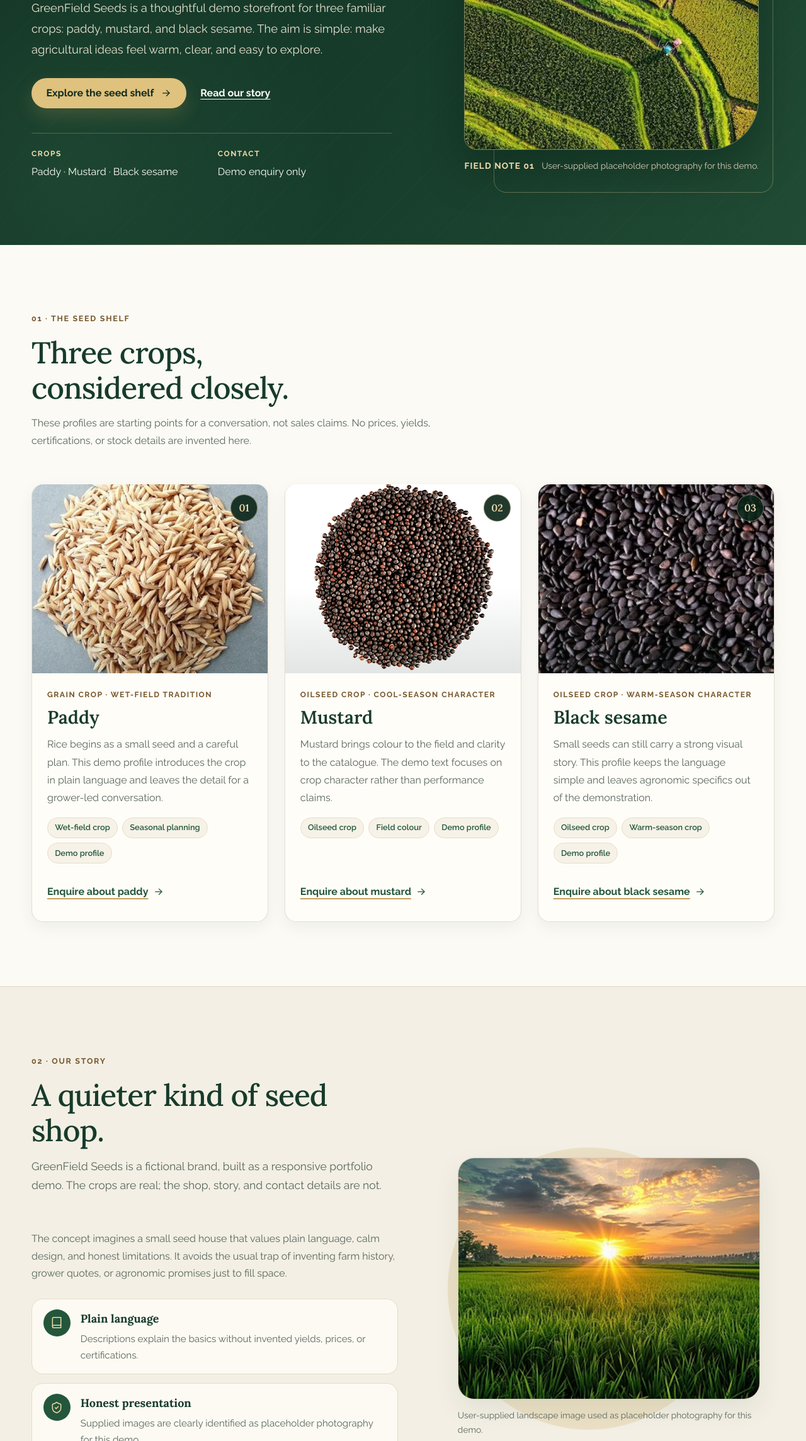
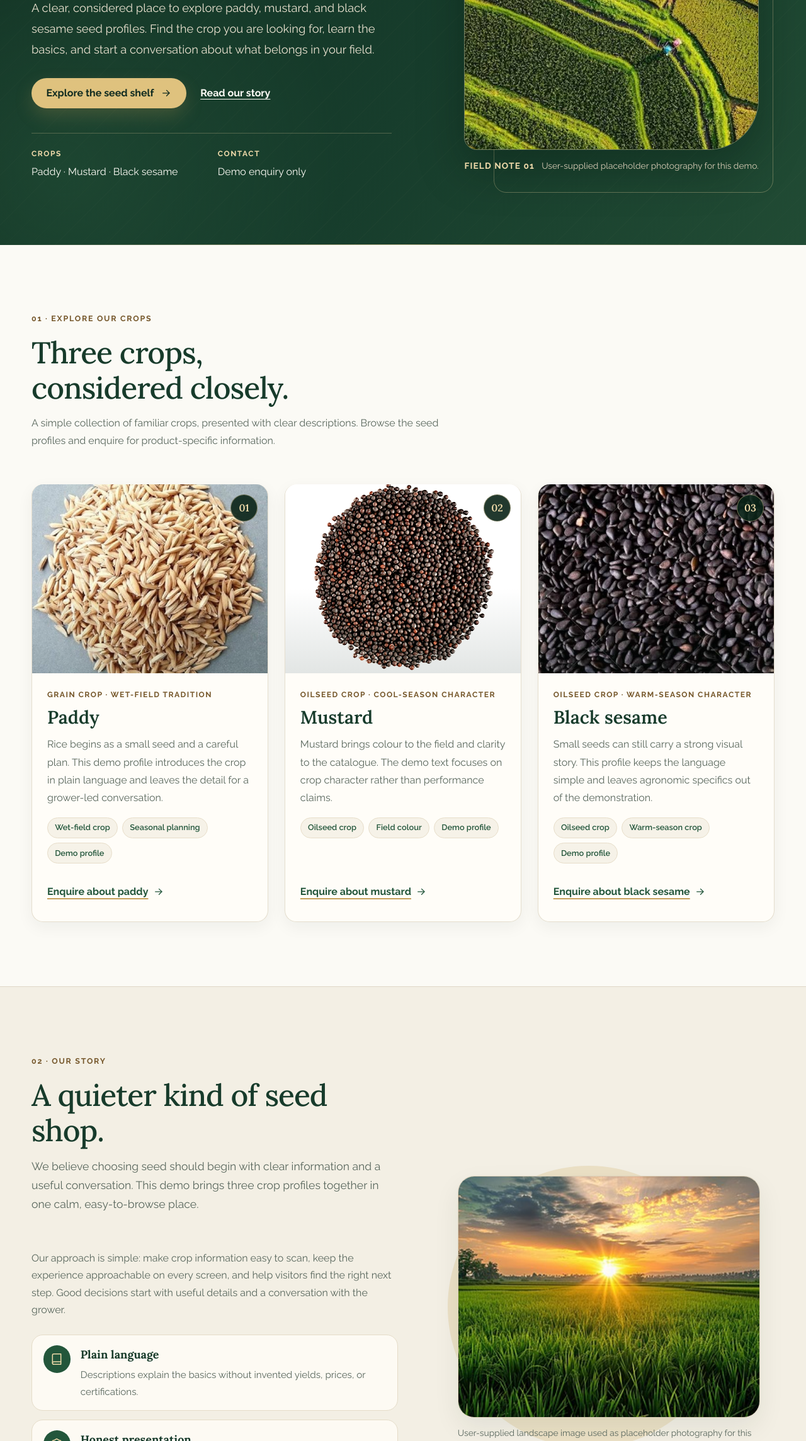
Before and after one commit to ganesh-dev-cloud/seedshop-starter-demo, a plain HTML site: page index.html in a window 1280 px wide. Shown: the part 512-2800 px from the top of the page at 63% size. Drawn offline with Linux system fonts and the light colour scheme.

Commit message:
Polish storefront copy for a grower-focused experience

```diff
--- a/index.html
+++ b/index.html
@@ -58,15 +58,15 @@
         <div class="hero-copy">
           <p class="eyebrow">
             <span class="eyebrow-rule" aria-hidden="true"></span>
-            Portfolio demo · Fictional seed house
+            Rooted in the field · Designed for growers
           </p>
 
           <h1 id="hero-title">Good seed.<br><em>Good beginnings.</em></h1>
 
           <p class="hero-lede">
-            GreenField Seeds is a thoughtful demo storefront for three familiar crops:
-            paddy, mustard, and black sesame. The aim is simple: make agricultural ideas
-            feel warm, clear, and easy to explore.
+            A clear, considered place to explore paddy, mustard, and black sesame seed profiles.
+            Find the crop you are looking for, learn the basics, and start a conversation
+            about what belongs in your field.
           </p>
 
           <div class="hero-actions">
@@ -112,11 +112,11 @@
     <section class="section section-seeds" id="seeds" aria-labelledby="seeds-title">
       <div class="container">
         <header class="section-heading">
-          <p class="eyebrow eyebrow-dark">01 · The seed shelf</p>
+          <p class="eyebrow eyebrow-dark">01 · Explore our crops</p>
           <h2 id="seeds-title">Three crops, considered closely.</h2>
           <p>
-            These profiles are starting points for a conversation, not sales claims.
-            No prices, yields, certifications, or stock details are invented here.
+            A simple collection of familiar crops, presented with clear descriptions.
+            Browse the seed profiles and enquire for product-specific information.
           </p>
         </header>
 
@@ -237,15 +237,15 @@
             <p class="eyebrow eyebrow-dark">02 · Our story</p>
             <h2 id="about-title">A quieter kind of seed shop.</h2>
             <p class="about-lede">
-              GreenField Seeds is a fictional brand, built as a responsive portfolio demo.
-              The crops are real; the shop, story, and contact details are not.
+              We believe choosing seed should begin with clear information and a useful conversation.
+              This demo brings three crop profiles together in one calm, easy-to-browse place.
             </p>
           </header>
 
           <p>
-            The concept imagines a small seed house that values plain language, calm design,
-            and honest limitations. It avoids the usual trap of inventing farm history,
-            grower quotes, or agronomic promises just to fill space.
+            Our approach is simple: make crop information easy to scan, keep the experience
+            approachable on every screen, and help visitors find the right next step.
+            Good decisions start with useful details and a conversation with the grower.
           </p>
 
           <ul class="principle-list">
```
